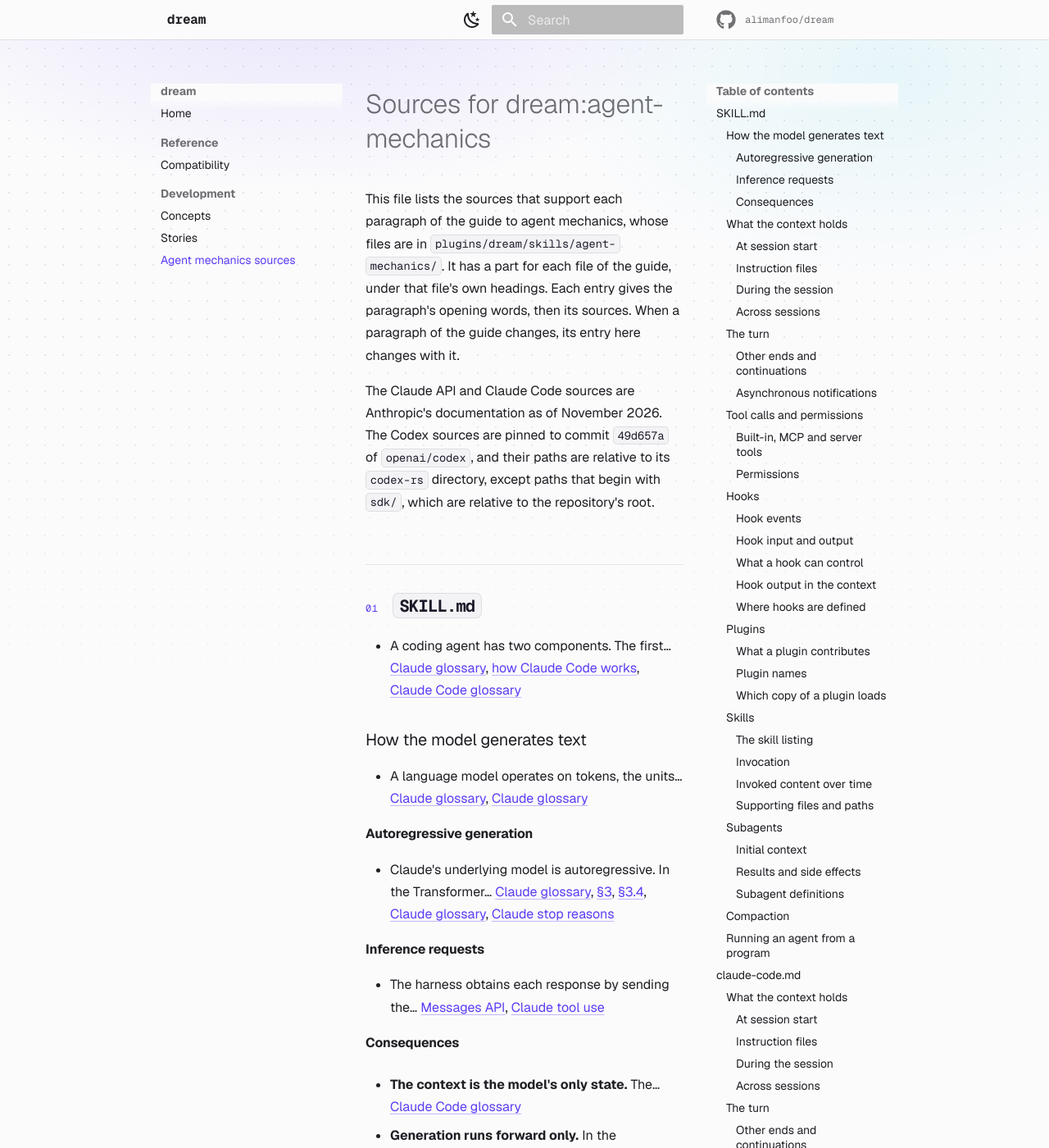
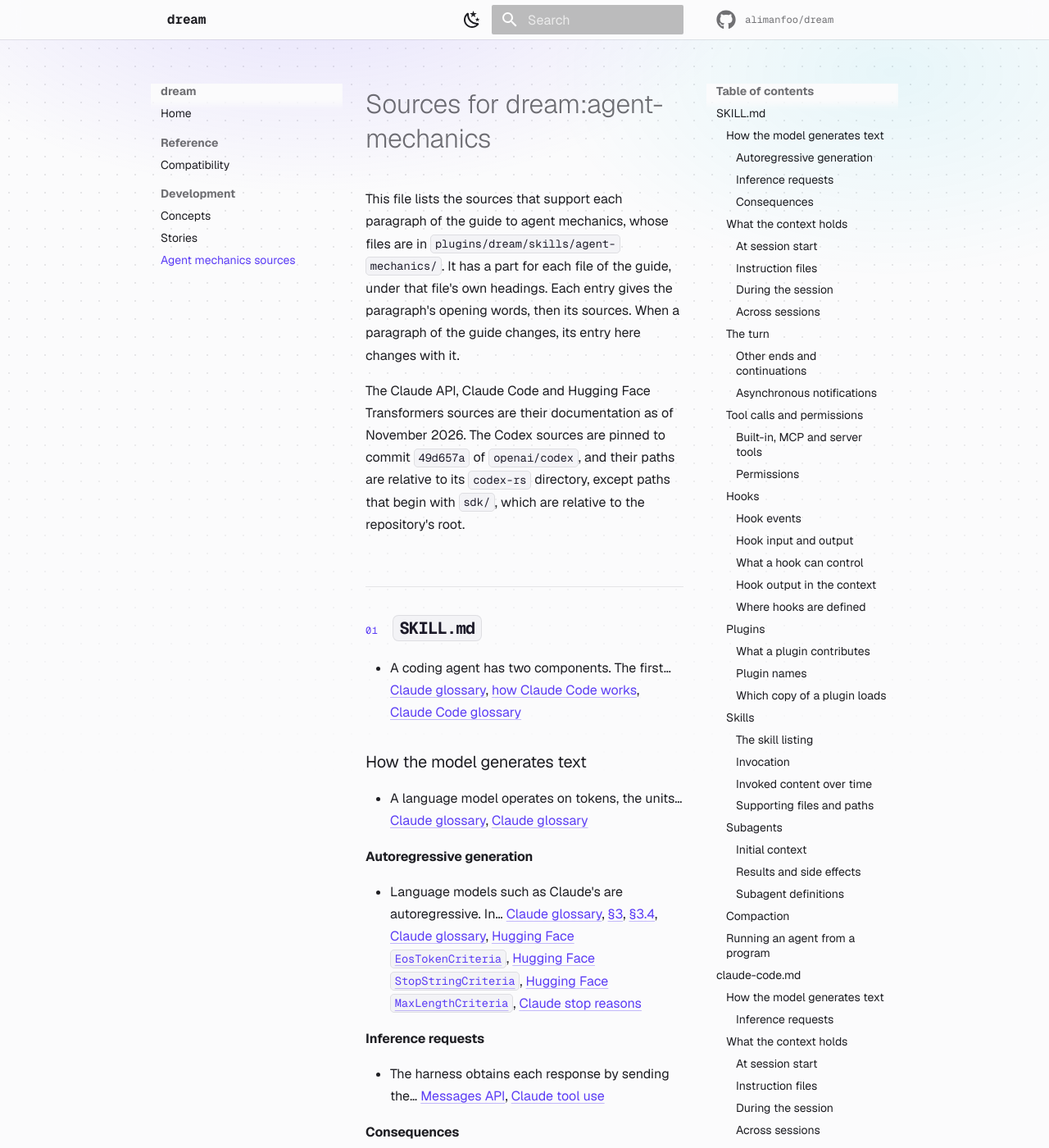
Before and after one commit to alimanfoo/dream, an MkDocs documentation site: the page built from docs/agent-mechanics-sources.md, in a window 1280 px wide and 1400 px high. Shown: the whole window at 82% size. Built offline with MkDocs 1.6.1 and Material for MkDocs 9.7.7, drawn with Linux system fonts in a browser that asks for light colours; comment, search, counter and statistics services are not loaded; some of the changed text lies outside the part shown.

Commit message:
State what stops generation, and keep the core generic
The guide said generation stops when "the model finishes its response",
which is circular. It now names the mechanism: generation stops when the
selected token is an end-of-sequence token, when the output matches a
stop sequence that the request specifies, or when it reaches the
request's token limit, citing Hugging Face Transformers' stopping
criteria for the general mechanism and Anthropic's stop reasons.

The core's section on how the model generates text also carried Claude
API specifics. It now states the general mechanism: the model retains
nothing between requests, so either the harness resends the
conversation or the provider's API keeps it, and the API can add
content of its own. The Claude Messages API details move to a matching
section of claude-code.md, and a claim about determinism at
temperature 0, sourced only for Claude, now says the output need not be
fully deterministic.

Co-Authored-By: Claude Opus 5.5 <noreply@anthropic.com>

```diff
--- a/docs/agent-mechanics-sources.md
+++ b/docs/agent-mechanics-sources.md
@@ -8,10 +8,11 @@ part for each file of the guide, under that file's own headings. Each entry
 gives the paragraph's opening words, then its sources. When a paragraph of the
 guide changes, its entry here changes with it.
 
-The Claude API and Claude Code sources are Anthropic's documentation as of
-November 2026. The Codex sources are pinned to commit `49d657a` of
-`openai/codex`, and their paths are relative to its `codex-rs` directory, except
-paths that begin with `sdk/`, which are relative to the repository's root.
+The Claude API, Claude Code and Hugging Face Transformers sources are their
+documentation as of November 2026. The Codex sources are pinned to commit
+`49d657a` of `openai/codex`, and their paths are relative to its `codex-rs`
+directory, except paths that begin with `sdk/`, which are relative to the
+repository's root.
 
 ## `SKILL.md`
 
@@ -28,11 +29,14 @@ paths that begin with `sdk/`, which are relative to the repository's root.
 
 #### Autoregressive generation
 
-- Claude's underlying model is autoregressive. In the Transformer…
+- Language models such as Claude's are autoregressive. In…
   [Claude glossary](https://platform.claude.com/docs/en/about-claude/glossary#pretraining),
   [§3](https://arxiv.org/abs/1706.03762),
   [§3.4](https://arxiv.org/abs/1706.03762),
   [Claude glossary](https://platform.claude.com/docs/en/about-claude/glossary#temperature),
+  [Hugging Face `EosTokenCriteria`](https://huggingface.co/docs/transformers/internal/generation_utils#transformers.EosTokenCriteria),
+  [Hugging Face `StopStringCriteria`](https://huggingface.co/docs/transformers/internal/generation_utils#transformers.StopStringCriteria),
+  [Hugging Face `MaxLengthCriteria`](https://huggingface.co/docs/transformers/internal/generation_utils#transformers.MaxLengthCriteria),
   [Claude stop reasons](https://platform.claude.com/docs/en/build-with-claude/handling-stop-reasons#stop-reason-values)
 
 #### Inference requests
@@ -288,6 +292,14 @@ paths that begin with `sdk/`, which are relative to the repository's root.
 ### Running an agent from a program
 
 ## `claude-code.md`
+
+### How the model generates text
+
+#### Inference requests
+
+- The Claude Messages API is stateless: the client…
+  [Messages API](https://platform.claude.com/docs/en/build-with-claude/working-with-messages#multiple-conversational-turns),
+  [Claude tool use](https://platform.claude.com/docs/en/agents-and-tools/tool-use/overview#pricing)
 
 ### What the context holds
 
```
Also changed, not shown: plugins/dream/skills/agent-mechanics/SKILL.md (+15 -13 lines), plugins/dream/skills/agent-mechanics/claude-code.md (+9 -0 lines).
